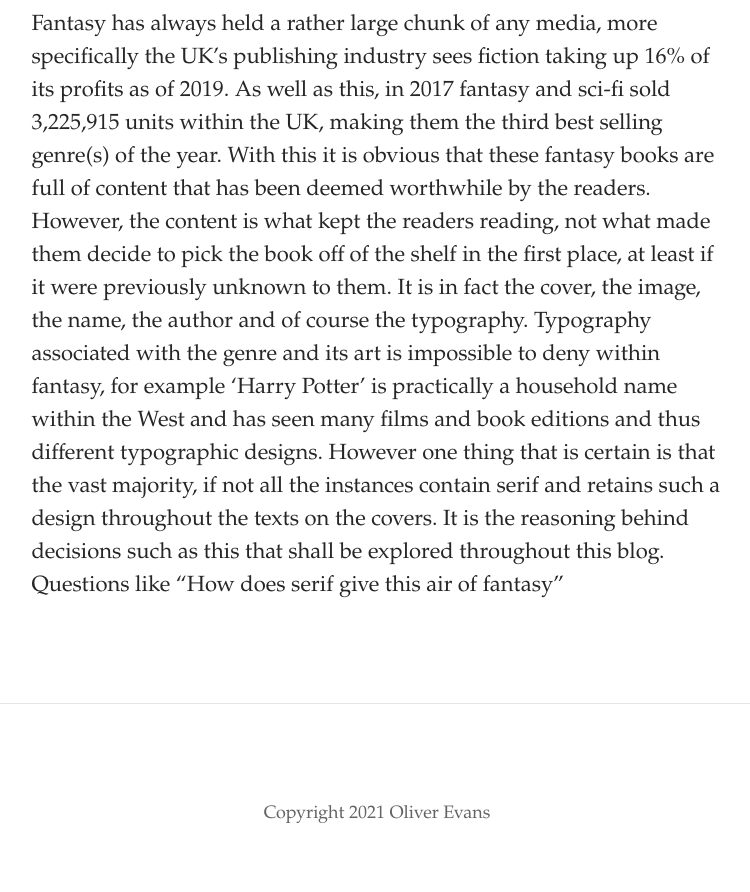
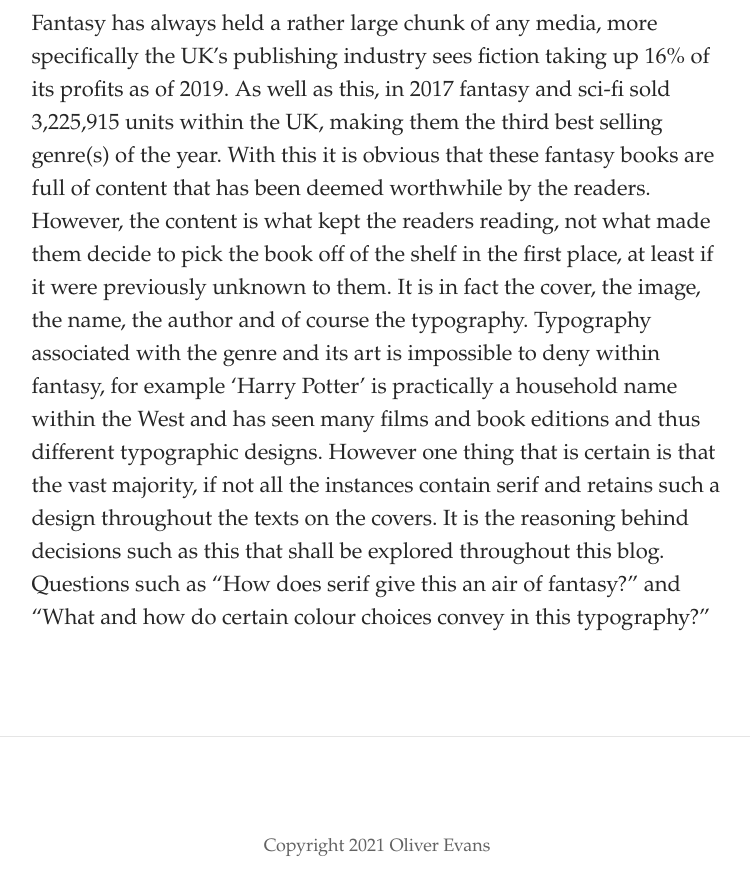
Before and after one commit to Frisper123/FrisperSiteThings, a Jekyll site: the page built from _posts/2021-09-27-the-magic-behind-fantasy-typefaces.md, in a window 1280 px wide, cut to the strip 344-1236 px from the top of the page. Shown: the whole strip, without its empty margins (263-1013 px from the left). Built offline with Jekyll 4.4.1, drawn with Linux system fonts in a browser that asks for light colours; some web fonts are replaced; before the commit the page ends 1203 px from its top, so only the background shows below that.

Commit message:
Update Post “2021-09-27-the-magic-behind-fantasy-typefaces”

```diff
--- a/_posts/2021-09-27-the-magic-behind-fantasy-typefaces.md
+++ b/_posts/2021-09-27-the-magic-behind-fantasy-typefaces.md
@@ -7,4 +7,4 @@
 caption: "An exploration into the popularity of fantasy "
 comments: false
 ---
-Fantasy has always held a rather large chunk of any media, more specifically the UK's publishing industry sees fiction taking up 16% of its profits as of 2019. As well as this, in 2017 fantasy and sci-fi sold 3,225,915 units within the UK, making them the third best selling genre(s) of the year. With this it is obvious that these fantasy books are full of content that has been deemed worthwhile by the readers. However, the content is what kept the readers reading, not what made them decide to pick the book off of the shelf in the first place, at least if it were previously unknown to them. It is in fact the cover, the image, the name, the author and of course the typography. Typography associated with the genre and its art is impossible to deny within fantasy, for example 'Harry Potter' is practically a household name within the West and has seen many films and book editions and thus different typographic designs. However one thing that is certain is that the vast majority, if not all the instances contain serif and retains such a design throughout the texts on the covers. It is the reasoning behind decisions such as this that shall be explored throughout this blog. Questions like "How does serif give this air of fantasy"
+Fantasy has always held a rather large chunk of any media, more specifically the UK's publishing industry sees fiction taking up 16% of its profits as of 2019. As well as this, in 2017 fantasy and sci-fi sold 3,225,915 units within the UK, making them the third best selling genre(s) of the year. With this it is obvious that these fantasy books are full of content that has been deemed worthwhile by the readers. However, the content is what kept the readers reading, not what made them decide to pick the book off of the shelf in the first place, at least if it were previously unknown to them. It is in fact the cover, the image, the name, the author and of course the typography. Typography associated with the genre and its art is impossible to deny within fantasy, for example 'Harry Potter' is practically a household name within the West and has seen many films and book editions and thus different typographic designs. However one thing that is certain is that the vast majority, if not all the instances contain serif and retains such a design throughout the texts on the covers. It is the reasoning behind decisions such as this that shall be explored throughout this blog. Questions such as "How does serif give this an air of fantasy?" and "What and how do certain colour choices convey in this typography?"
```
